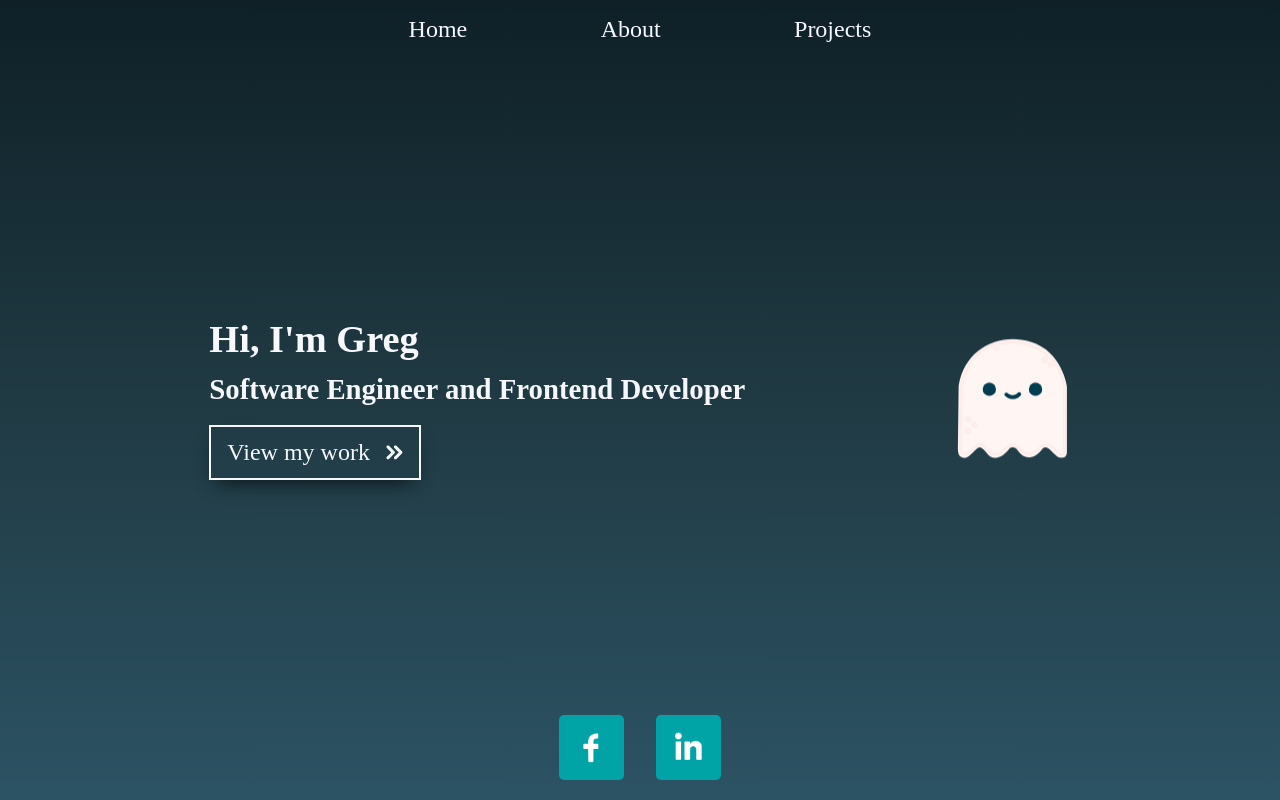
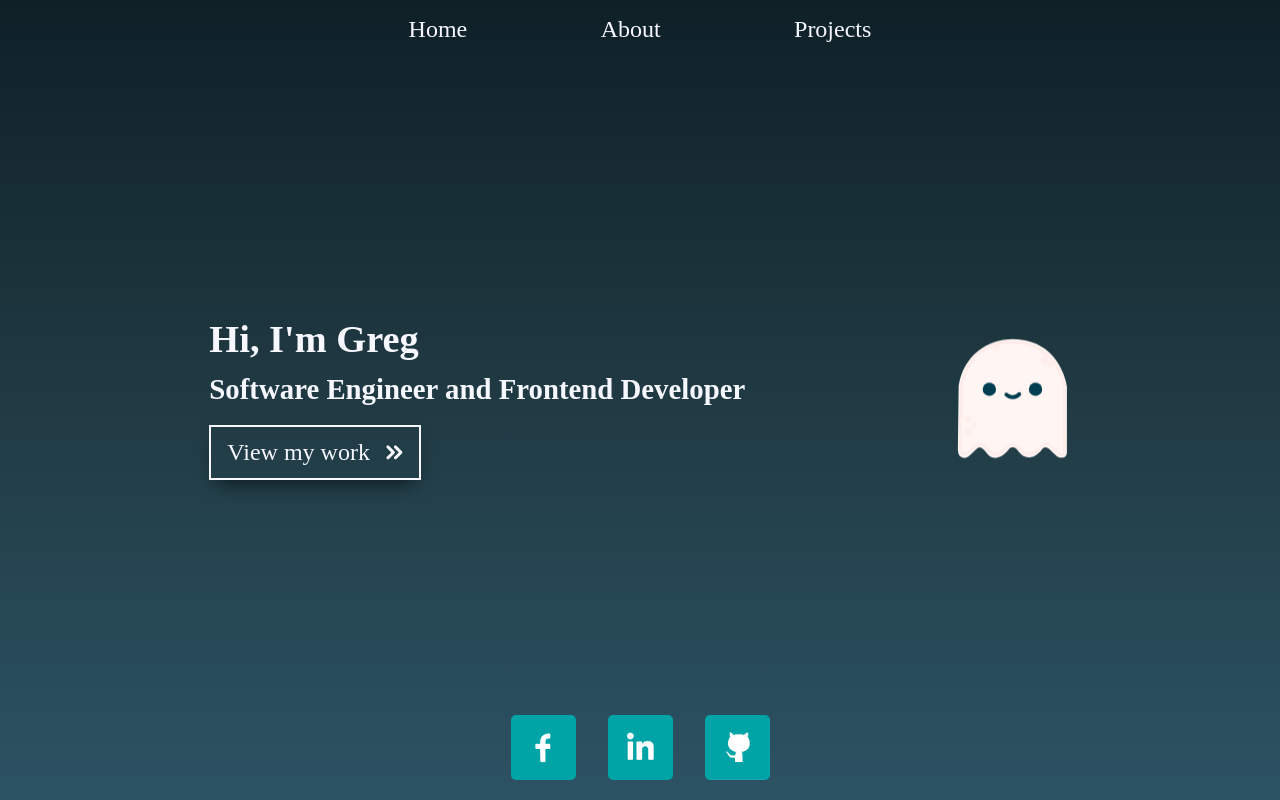
Before and after one commit to Tangerinez/Portfolio, a React (Create React App) app in the folder portfolio/: page / in a window 1280 px wide. Built offline with nearby package versions, Linux system fonts and the light colour scheme.

Commit message:
added github url to banner

```diff
--- a/portfolio/src/components/Icons/Icons.css
+++ b/portfolio/src/components/Icons/Icons.css
@@ -13,6 +13,10 @@
   margin: 0 1em 0 1em;
 }
 
+.github-logo {
+  height: 50px;
+}
+
 .social-media-img:hover {
   background: #05c2c5;
 }
@@ -21,10 +25,16 @@
   .social-media-img {
     width: 60px;
   }
+  .github-logo {
+    height: 60px;
+  }
 }
 
 @media only screen and (min-width: 1024px) {
   .social-media-img {
     width: 65px;
   }
+  .github-logo {
+    height: 65px;
+  }
 }
--- a/portfolio/src/components/Icons/Icons.js
+++ b/portfolio/src/components/Icons/Icons.js
@@ -18,6 +18,13 @@ function Icon() {
           className="social-media-img twitter-logo"
         />
       </a>
+      <a href="https://github.com/Tangerinez">
+        <img
+          src={require("../images/github-logo.png")}
+          alt="github-logo"
+          className="social-media-img github-logo"
+        />
+      </a>
     </div>
   );
 }
```
Also changed, not shown: portfolio/src/components/images/github-logo.png (added).
